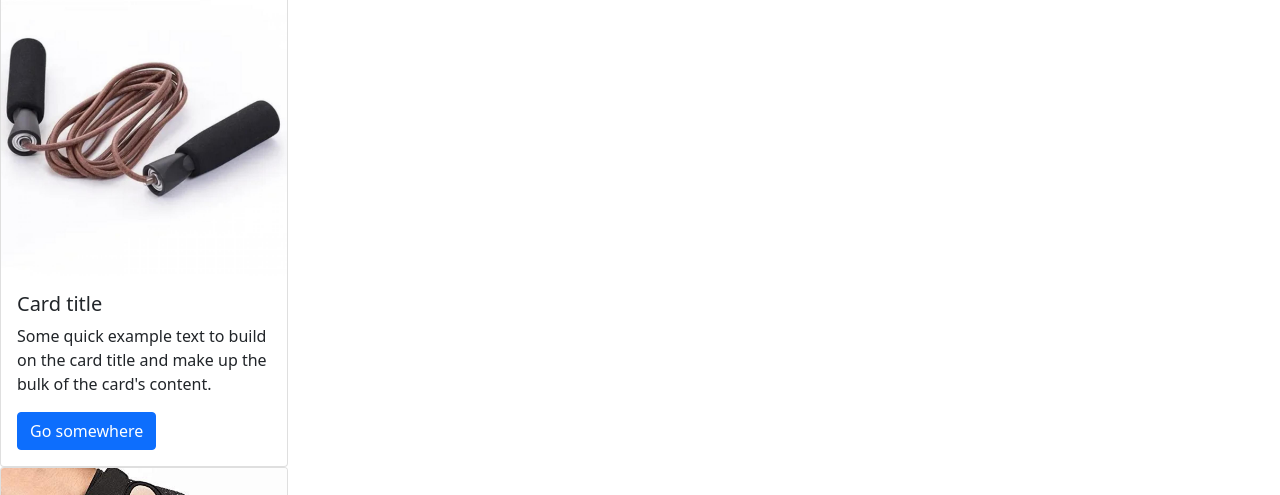
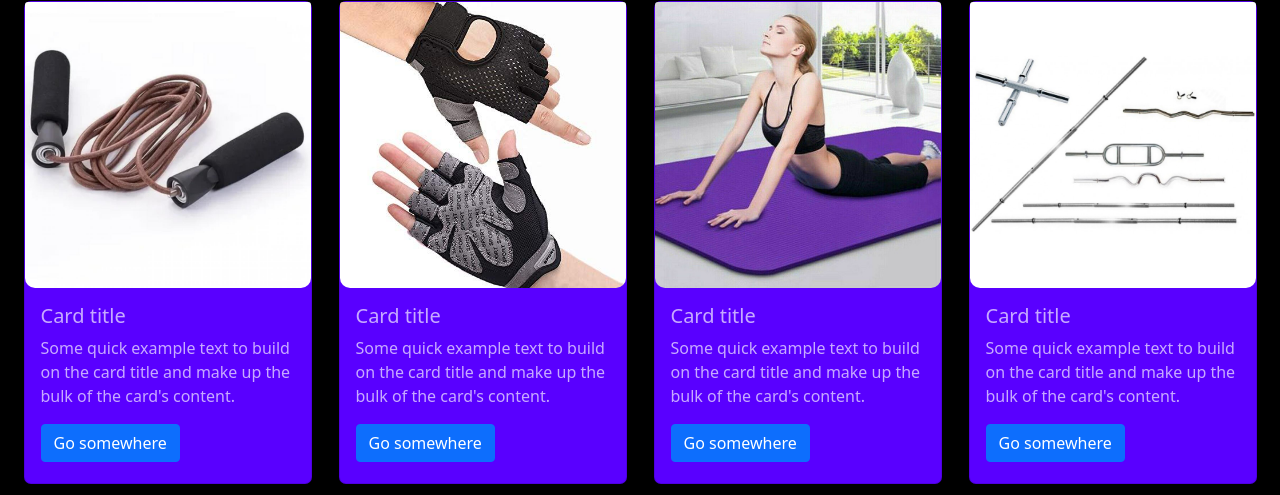
Before and after one commit to GastonPetiti/tugym, a website: page pages/accesorios.html in a window 1280 px wide. Shown: the part 123-618 px from the top of the page. Drawn offline with nearby package versions, Linux system fonts and the light colour scheme; files that its build step writes are made by us from their sources; the site is published under a folder, as on GitHub Pages, so addresses that start at the root find nothing; files whose address does not match are found by name.

Commit message:
arreglue links de las otras paginas

```diff
--- a/pages/accesorios.html
+++ b/pages/accesorios.html
@@ -8,8 +8,8 @@
     <link href="https://cdn.jsdelivr.net/npm/bootstrap@5.0.0-beta2/dist/css/bootstrap.min.css" rel="stylesheet" integrity="sha384-BmbxuPwQa2lc/FVzBcNJ7UAyJxM6wuqIj61tLrc4wSX0szH/Ev+nYRRuWlolflfl" crossorigin="anonymous">
     <meta name="keywords" content="GIMNASIO, PESAS, BARRAS, MANCUERNAS, MULTIUSOS, MULTIGYM, DISCOS, SOGAS,COLCHONETAS, MAT, YOGA, GUANTES, FITNESS">
     <meta name="description" content=" TuGym es un e-commerce donde encontraras productos de gimnasio para el hogar al mejor precio.">
-    <link rel="stylesheet" href="/css/fontello.css">
-    <link rel="stylesheet" href="/css/styles.css">
+    <link rel="stylesheet" href="css/fontello.css">
+    <link rel="stylesheet" href="css/styles.css">
 </head>
 <body>
     <header>
```
Also changed, not shown: pages/contacto.html (+2 -2 lines), pages/mancuernas.html (+2 -2 lines), pages/multigym.html (+2 -2 lines).
